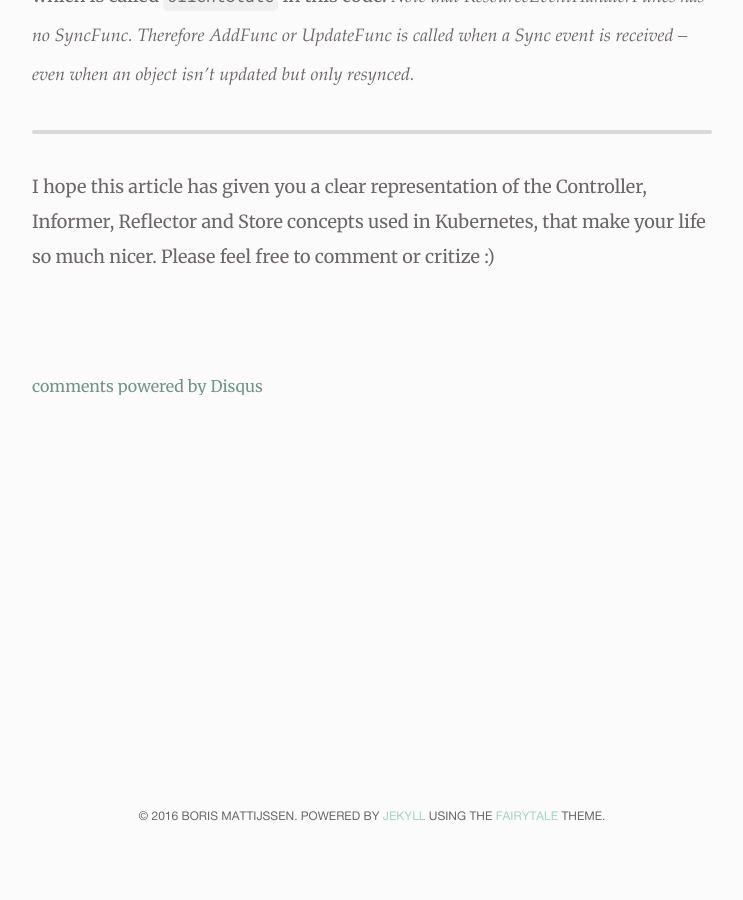
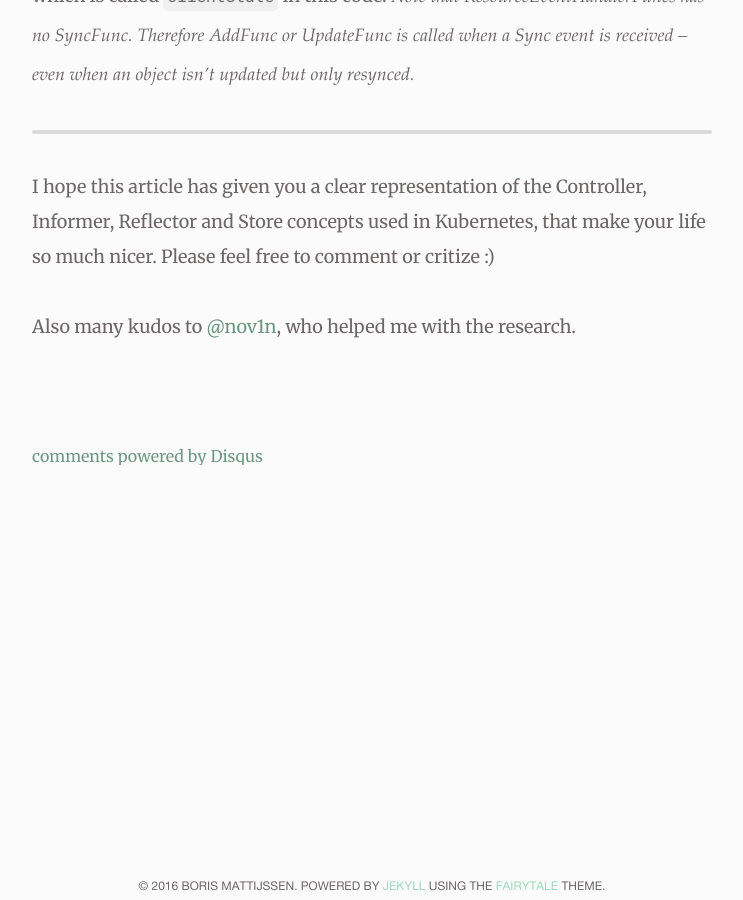
Before and after one commit to borismattijssen/borismattijssen.github.io, a Jekyll site: the page built from _posts/2016-05-22-kubernetes-informers-controllers-reflectors-stores.markdown, in a window 1280 px wide and 900 px high, scrolled down 16768 px. Shown: the whole window, without its empty margins (268-1011 px from the left). Built offline with Jekyll 4.4.1, drawn with Linux system fonts in a browser that asks for light colours; comment, search, counter and statistics services are not loaded; before the commit the page ends 17598 px from its top, so only the background shows below that; some of the changed lines change nothing that is shown.

```diff
--- a/_posts/2016-05-22-kubernetes-informers-controllers-reflectors-stores.markdown
+++ b/_posts/2016-05-22-kubernetes-informers-controllers-reflectors-stores.markdown
@@ -185,7 +185,7 @@
 We now know how the *Process* function from the example is called, but we still don't know how stuff gets in the FIFO Queue. To understand how this works, we'll have to dig into the Reflector.
 
 ## Reflectors
-According to the comment in [reflector.go](//github.com/kubernetes/kubernetes/blob/82cb4c17581752ae9f00bd746a63e529149c04b4/pkg/client/cache/reflector.go), a "Reflector watches a specified resource and causes all changes to be reflected in the given store". In our example the resource is the *source* from line 3 and the *store* is the DeltaFIFO from line 12.
+According to the comment in [reflector.go](//github.com/kubernetes/kubernetes/blob/82cb4c17581752ae9f00bd746a63e529149c04b4/pkg/client/cache/reflector.go){:target="_blank"}, a "Reflector watches a specified resource and causes all changes to be reflected in the given store". In our example the resource is the *source* from line 3 and the *store* is the DeltaFIFO from line 12.
 
 When the reflector was created, its *RunUntil* method was called. Let's look at what it does:
 {% highlight go linenos %}
@@ -199,7 +199,7 @@
 }
 {% endhighlight %}
 
-So it keeps calling ListAndWatch, until the `stopCh` receives a message. Now let's dive into *[ListAndWatch](//github.com/kubernetes/kubernetes/blob/82cb4c17581752ae9f00bd746a63e529149c04b4/pkg/client/cache/reflector.go#L281)* where all the real magic happens:
+So it keeps calling ListAndWatch, until the `stopCh` receives a message. Now let's dive into *[ListAndWatch](//github.com/kubernetes/kubernetes/blob/82cb4c17581752ae9f00bd746a63e529149c04b4/pkg/client/cache/reflector.go#L281){:target="_blank"}* where all the real magic happens:
 <a name="list-and-watch" />
 {% highlight go linenos %}
 // ListAndWatch first lists all items and get the resource version at the moment of call,
@@ -261,7 +261,7 @@
 The comment above the method says: "ListAndWatch first lists all items and get[s] the resource version at the moment of call, and then use[s] the resource version to watch". So basically this is what happens:
 ![Reflector timeline]({{ site.url }}/images/Reflector Time Diagram.png)
 
-At time <span style="color:#f44d82">t=0</span> we list the ListerWatcher -- which is the upstream source in our case. From the List we get the highest *resourceVersion* of all items in the list. At <span style="color:#4d82f4">t>0</span> we keep watching the ListerWatcher for changes newer then the obtained resourceVersion. <span class="nice-italic">If you don't know what resource versions are, check the [API conventions](//github.com/kubernetes/kubernetes/blob/master/docs/devel/api-conventions.md#concurrency-control-and-consistency).</span>
+At time <span style="color:#f44d82">t=0</span> we list the ListerWatcher -- which is the upstream source in our case. From the List we get the highest *resourceVersion* of all items in the list. At <span style="color:#4d82f4">t>0</span> we keep watching the ListerWatcher for changes newer then the obtained resourceVersion. <span class="nice-italic">If you don't know what resource versions are, check the [API conventions](//github.com/kubernetes/kubernetes/blob/master/docs/devel/api-conventions.md#concurrency-control-and-consistency){:target="_blank"}.</span>
 
 So how does that translate to the code of ListAndWatch? At line 14 (<span style="color:#f44d82">t=0</span>) *List* gets called. The *items* from the list are passed to the syncWith method. SyncWith calls store.Replace with the items of the list:
 {% highlight go linenos %}
@@ -276,7 +276,7 @@
 
 <span class="nice-italic">I'll explain how store.Replace works later</span>
 
-After the initial list we end up in a never ending for loop (<span style="color:#4d82f4">t>0</span>). In this loop we call the *[watchHandler](//github.com/kubernetes/kubernetes/blob/82cb4c17581752ae9f00bd746a63e529149c04b4/pkg/client/cache/reflector.go#L369)* method with a *[watch.Interface](//github.com/kubernetes/kubernetes/blob/82cb4c17581752ae9f00bd746a63e529149c04b4/pkg/watch/watch.go#L26)*. The contents of watchHandler is the following piece of blocking code:
+After the initial list we end up in a never ending for loop (<span style="color:#4d82f4">t>0</span>). In this loop we call the *[watchHandler](//github.com/kubernetes/kubernetes/blob/82cb4c17581752ae9f00bd746a63e529149c04b4/pkg/client/cache/reflector.go#L369){:target="_blank"}* method with a *[watch.Interface](//github.com/kubernetes/kubernetes/blob/82cb4c17581752ae9f00bd746a63e529149c04b4/pkg/watch/watch.go#L26){:target="_blank"}*. The contents of watchHandler is the following piece of blocking code:
 
 {% highlight go linenos %}
 // watchHandler watches w and keeps *resourceVersion up to date.
@@ -313,14 +313,14 @@
 
 The interesting code is on lines 14 - 23. Watch events from the upstream are caught and corresponding *store* methods are called. Another piece of interesting code is on lines 11 - 12. When a message is received on *resyncCh*, the watchHandler returns. So how do messages end up in resyncCh?
 
-When we take a look back to the code of [ListAndWatch](#list-and-watch), we find the answer on lines 6 - 7. Line 6 calls the *[resyncChan](//github.com/kubernetes/kubernetes/blob/82cb4c17581752ae9f00bd746a63e529149c04b4/pkg/client/cache/reflector.go#L233)* method, which returns a timer channel that receives a message after r.resyncPeriod nanoseconds. This channel is passed to watchHandler, such that it returns after r.resyncPeriod ns. When watchHandler returns, the ListAndWatch method can finally reach the call to the *[canForceResyncNow](//github.com/kubernetes/kubernetes/blob/82cb4c17581752ae9f00bd746a63e529149c04b4/pkg/client/cache/reflector.go#L269)* method. CanForceResyncNow returns true if we're [close enough](//github.com/kubernetes/kubernetes/blob/82cb4c17581752ae9f00bd746a63e529149c04b4/pkg/client/cache/reflector.go#L88) to a next planned periodic resync. In that case *store.Resync* is called. So in the end the situation looks like this:
+When we take a look back to the code of [ListAndWatch](#list-and-watch), we find the answer on lines 6 - 7. Line 6 calls the *[resyncChan](//github.com/kubernetes/kubernetes/blob/82cb4c17581752ae9f00bd746a63e529149c04b4/pkg/client/cache/reflector.go#L233){:target="_blank"}* method, which returns a timer channel that receives a message after r.resyncPeriod nanoseconds. This channel is passed to watchHandler, such that it returns after r.resyncPeriod ns. When watchHandler returns, the ListAndWatch method can finally reach the call to the *[canForceResyncNow](//github.com/kubernetes/kubernetes/blob/82cb4c17581752ae9f00bd746a63e529149c04b4/pkg/client/cache/reflector.go#L269){:target="_blank"}* method. CanForceResyncNow returns true if we're [close enough](//github.com/kubernetes/kubernetes/blob/82cb4c17581752ae9f00bd746a63e529149c04b4/pkg/client/cache/reflector.go#L88){:target="_blank"} to a next planned periodic resync. In that case *store.Resync* is called. So in the end the situation looks like this:
 
 ![Reflector timeline]({{ site.url }}/images/Reflector Time Diagram2.png)
 
 So now we know when the Reflector calls the DeltaFIFO *store*. Let's figure out how the store works!
 
 ## DeltaFIFO Store
-According to the comments in [delta_fifo.go](//github.com/kubernetes/kubernetes/blob/82cb4c17581752ae9f00bd746a63e529149c04b4/pkg/client/cache/delta_fifo.go), a "DeltaFIFO is a producer-consumer queue, where a Reflector is intended to be the producer, and the consumer is whatever calls the Pop() method". In our case the *processLoop* method of our controller is the consumer.
+According to the comments in [delta_fifo.go](//github.com/kubernetes/kubernetes/blob/82cb4c17581752ae9f00bd746a63e529149c04b4/pkg/client/cache/delta_fifo.go){:target="_blank"}, a "DeltaFIFO is a producer-consumer queue, where a Reflector is intended to be the producer, and the consumer is whatever calls the Pop() method". In our case the *processLoop* method of our controller is the consumer.
 
 From its definition we get that the DeltaFIFO holds a *queue*, which is an array of strings, and an *items* map, whose keys correspond to the strings in the *queue*:
 {% highlight go linenos %}
@@ -337,15 +337,15 @@
 Let's have a look at the Add, Update, Delete, Replace, and Resync methods that were called from the Reflector.
 
 ### Add, Update, and Delete
-The Add, Update and Delete methods all call the *[queueActionLocked](//github.com/kubernetes/kubernetes/blob/82cb4c17581752ae9f00bd746a63e529149c04b4/pkg/client/cache/delta_fifo.go#L273)* method with the corresponding *[DeltaType](//github.com/kubernetes/kubernetes/blob/82cb4c17581752ae9f00bd746a63e529149c04b4/pkg/client/cache/delta_fifo.go#L513)*s.
+The Add, Update and Delete methods all call the *[queueActionLocked](//github.com/kubernetes/kubernetes/blob/82cb4c17581752ae9f00bd746a63e529149c04b4/pkg/client/cache/delta_fifo.go#L273){:target="_blank"}* method with the corresponding *[DeltaType](//github.com/kubernetes/kubernetes/blob/82cb4c17581752ae9f00bd746a63e529149c04b4/pkg/client/cache/delta_fifo.go#L513){:target="_blank"}*s.
 In queueActionLocked the given *obj* gets inserted in the queue.
 
 ### Replace
-[Replace](//github.com/kubernetes/kubernetes/blob/82cb4c17581752ae9f00bd746a63e529149c04b4/pkg/client/cache/delta_fifo.go#L393) gets a list of items. It enqueues each item with a *Sync* DeltaType. It then uses the *knownObject* -- which is a reference to the downstream store in our case -- to see if items were deleted. If so *Deleted* events get enqueued.
+[Replace](//github.com/kubernetes/kubernetes/blob/82cb4c17581752ae9f00bd746a63e529149c04b4/pkg/client/cache/delta_fifo.go#L393){:target="_blank"} gets a list of items. It enqueues each item with a *Sync* DeltaType. It then uses the *knownObject* -- which is a reference to the downstream store in our case -- to see if items were deleted. If so *Deleted* events get enqueued.
 <span class="nice-italic">Note that this is the reason why we got Sync events in the controller example. The three pods were inserted before the reflector started at <span style="color:#f44d82">t=0</span> (maybe not always the case, because starting the reflector and inserting pods in the store are parallel tasks). So the three pods were found during the initial list, which called the store.Replace method. Since store.Replace only fires Sync events for new items, we didn't find any Added events.</span>
 
 ### Resync
-[Resync](//github.com/kubernetes/kubernetes/blob/82cb4c17581752ae9f00bd746a63e529149c04b4/pkg/client/cache/delta_fifo.go#L459) will send a Sync event for all items in *knownObjects* -- which is our downstream store.
+[Resync](//github.com/kubernetes/kubernetes/blob/82cb4c17581752ae9f00bd746a63e529149c04b4/pkg/client/cache/delta_fifo.go#L459){:target="_blank"} will send a Sync event for all items in *knownObjects* -- which is our downstream store.
 
 ## Recap on Controller, Reflector and Store
 Okay, I get that that was a lot of new information. Let's try to clear up what we've just learned.
@@ -372,7 +372,7 @@
 * has a queue of Deltas for objects that were listed and watched by the Reflector.
 
 ## Informer
-We now know how the Controller, Reflector and FIFO Queue work together to stay in sync with the upstream source. So let's have a look at how the *Informer* uses these concepts to sync the upstream source to the downstream source. According to the comments [controller.go](//github.com/kubernetes/kubernetes/blob/82cb4c17581752ae9f00bd746a63e529149c04b4/pkg/controller/framework/controller.go), "NewInformer returns a cache.Store and a controller for populating the store while also providing event notifications". This is how the *[NewInformer](//github.com/kubernetes/kubernetes/blob/82cb4c17581752ae9f00bd746a63e529149c04b4/pkg/controller/framework/controller.go#L198)* function looks:
+We now know how the Controller, Reflector and FIFO Queue work together to stay in sync with the upstream source. So let's have a look at how the *Informer* uses these concepts to sync the upstream source to the downstream source. According to the comments [controller.go](//github.com/kubernetes/kubernetes/blob/82cb4c17581752ae9f00bd746a63e529149c04b4/pkg/controller/framework/controller.go){:target="_blank"}, "NewInformer returns a cache.Store and a controller for populating the store while also providing event notifications". This is how the *[NewInformer](//github.com/kubernetes/kubernetes/blob/82cb4c17581752ae9f00bd746a63e529149c04b4/pkg/controller/framework/controller.go#L198){:target="_blank"}* function looks:
 
 {% highlight go linenos %}
 func NewInformer(
@@ -454,3 +454,5 @@
 ---
 
 I hope this article has given you a clear representation of the Controller, Informer, Reflector and Store concepts used in Kubernetes, that make your life so much nicer. Please feel free to comment or critize :)
+
+Also many kudos to [@nov1n](https://github.com/nov1n){:target="_blank"}, who helped me with the research.
```
Also changed, not shown: 1 other file.
